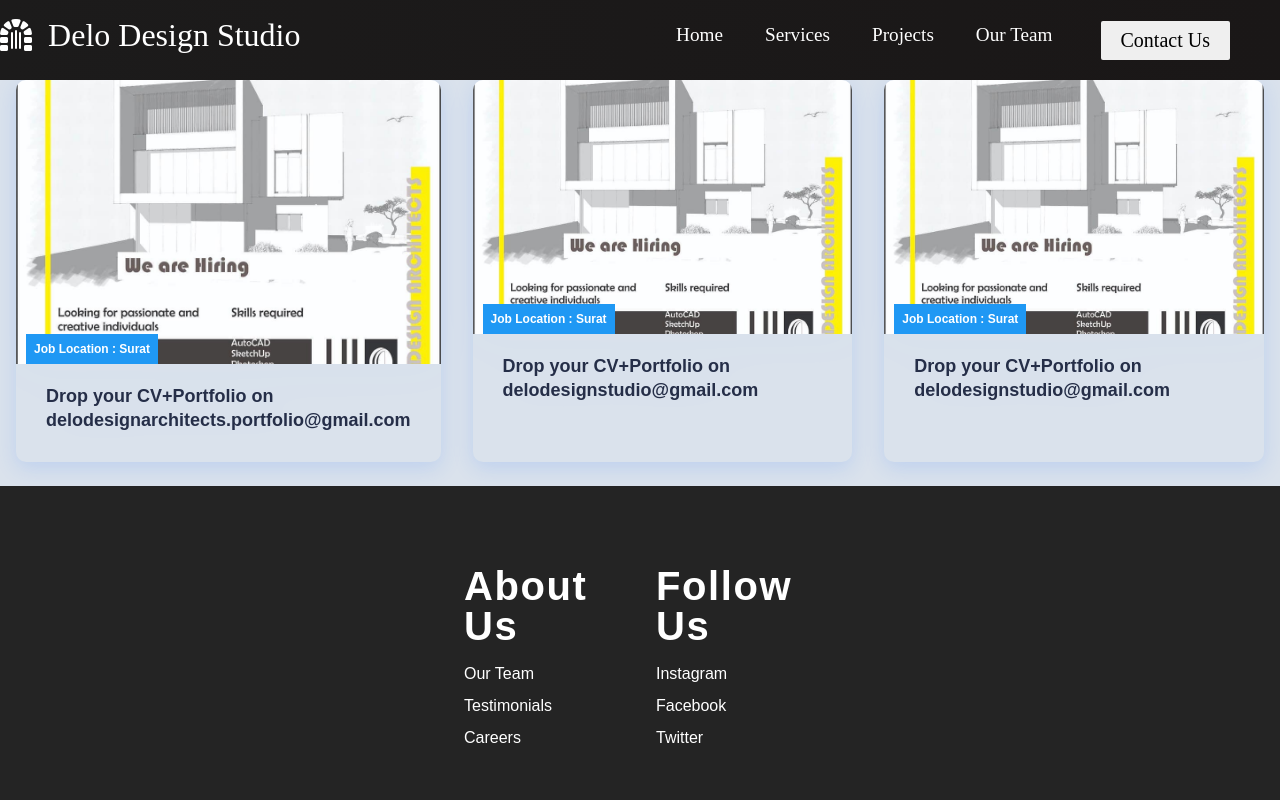
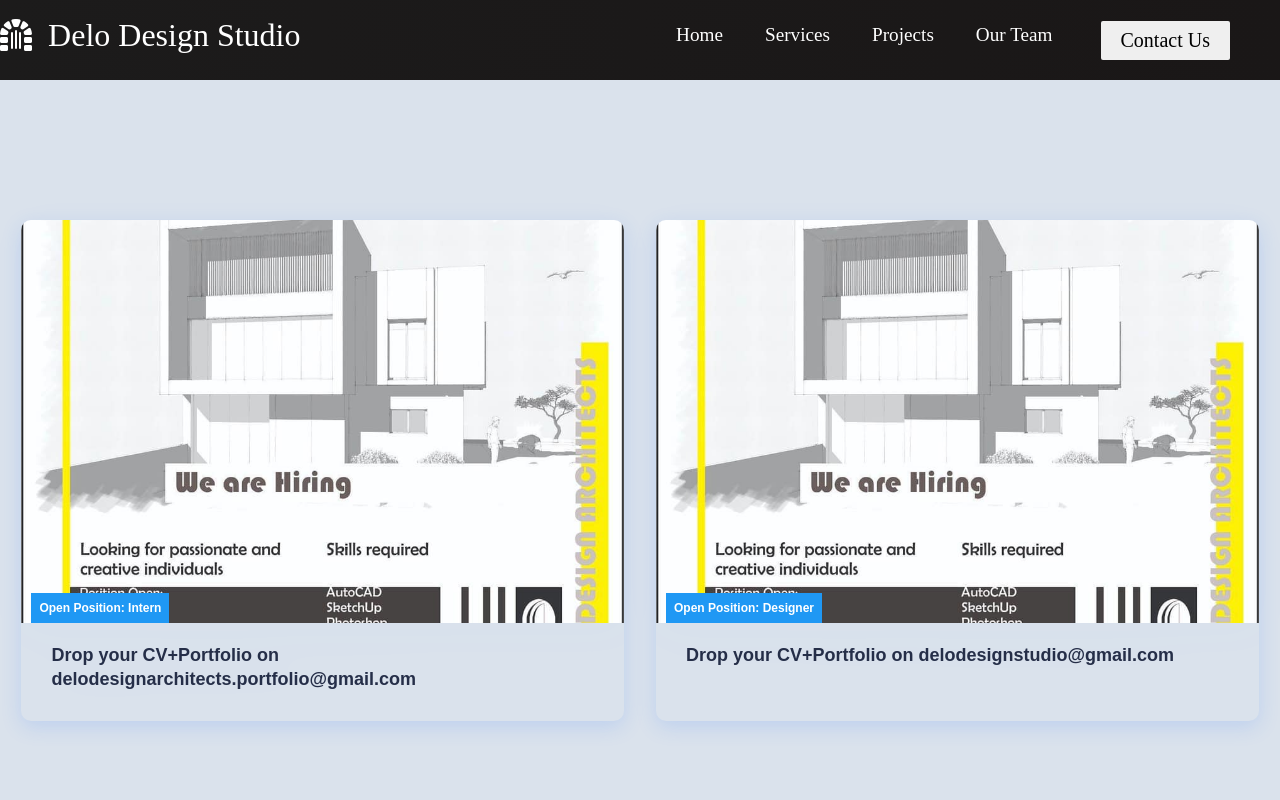
Before and after one commit to nitinkpatel/DDS-React-Website, a React (Create React App) app: page /Career in a window 1280 px wide. Shown: the top 800 px of the page. Built offline with nearby package versions, Linux system fonts and the light colour scheme; a web font is replaced by a local one.

Commit message:
service page

```diff
--- a/src/components/Unsplash.css
+++ b/src/components/Unsplash.css
@@ -27,6 +27,9 @@
       -webkit-text-fill-color:transparent;
       -moz-text-fill-color:transparent;
       font-weight: bold;
+      font-family:serif;
+      margin-bottom: 10px;
+
         }
   .para {
     font-size: 30px;
--- a/src/components/pages/AboutUs.js
+++ b/src/components/pages/AboutUs.js
@@ -6,6 +6,7 @@ import CardItem from '../CardItem';
 function AboutUs() {
     return (
         <>
+        <main>
         <div className='cards__wrapper'>
                  <ul className='cards__items'>
 
@@ -21,14 +22,15 @@ function AboutUs() {
               label='Our Team'
               path='/About-Us'
             />
-               <CardItem
+               {/* <CardItem
               src='images/team2.jpg'
               text='Labour Contractors, Carpenters, Artist, Electrician, Painters'
               label='Our Team'
               path='/About-Us'
-            />
+            /> */}
             </ul>
             </div>
+            </main>
         <Footer />
     </>
     )
--- a/src/components/pages/Career.js
+++ b/src/components/pages/Career.js
@@ -6,30 +6,29 @@ import CardItem from '../CardItem';
 function AboutUs() {
     return (
         <>
+        <main>
+        <div className='cards__wrapper'>
+
          <ul className='cards__items'>
             <CardItem
                 src='images/hiring.jpg'
                 text='Drop your CV+Portfolio on delodesignarchitects.portfolio@gmail.com'
-                label='Job Location : Surat'
+                label='Open Position: Intern'
                 path='/Contact-Us'
             />
              <CardItem
                 src='images/hiring.jpg'
                 text='Drop your CV+Portfolio on delodesignstudio@gmail.com'
-                label='Job Location : Surat'
+                label='Open Position: Designer'
                 path='/Contact-Us'
             />
-                <CardItem
-                src='images/hiring.jpg'
-                text='Drop your CV+Portfolio on delodesignstudio@gmail.com'
-                label='Job Location : Surat'
-                path='/Contact-Us'
-            />
+
             </ul>
 
+</div>
+</main>
             <Footer />
-        </>
-
+            </>
     )
 }
 
```
